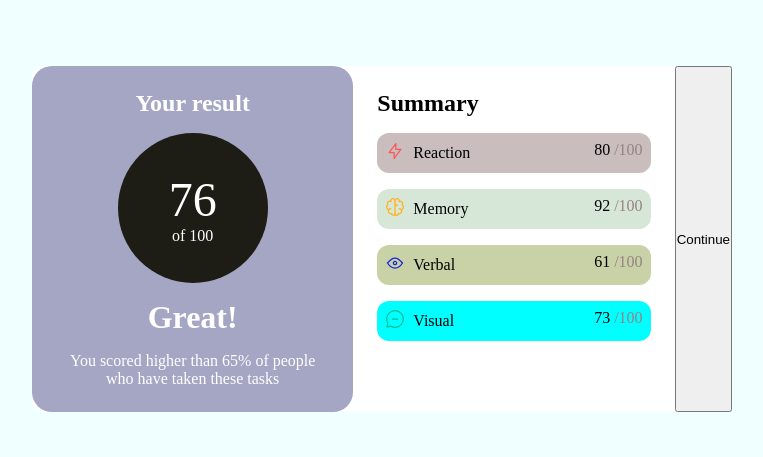
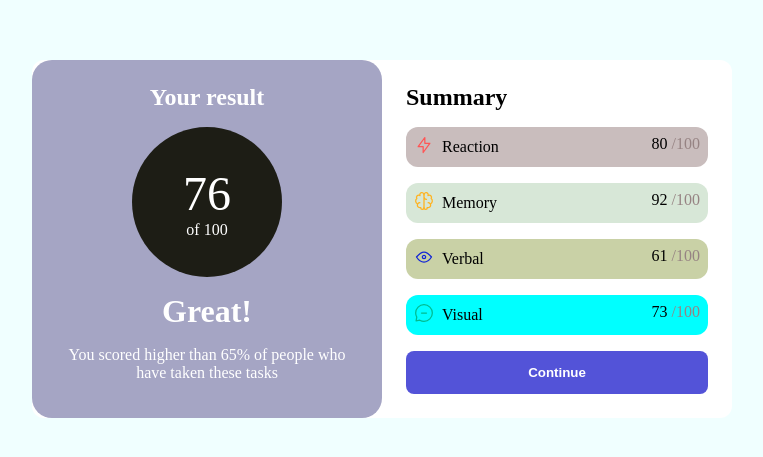
Before and after one commit to Ama678/Result-page, a plain HTML site: page index.html in a window 1280 px wide. Shown: the part 161-618 px from the top of the page, without its empty margins (258-1021 px from the left). Drawn offline with Linux system fonts and the light colour scheme.

Commit message:
button-adjustment

```diff
--- a/index.html
+++ b/index.html
@@ -49,9 +49,8 @@
           </div>
           <p>73 <span style="color: rgb(150, 131, 131)">/100</span></p>
         </div>
+        <button>Continue</button>
       </div>
-
-      <button>Continue</button>
     </div>
   </body>
 </html>
--- a/styles.css
+++ b/styles.css
@@ -76,3 +76,10 @@ align-items: center;}
     padding: 12px;
 
 }
+
+button{padding: 14px;
+border-radius: 8px;
+background-color: rgb(83, 83, 216);
+border: none;
+color: white;
+font-weight: bold;}
```
Lines whose indentation alone changed are shown as unchanged.
